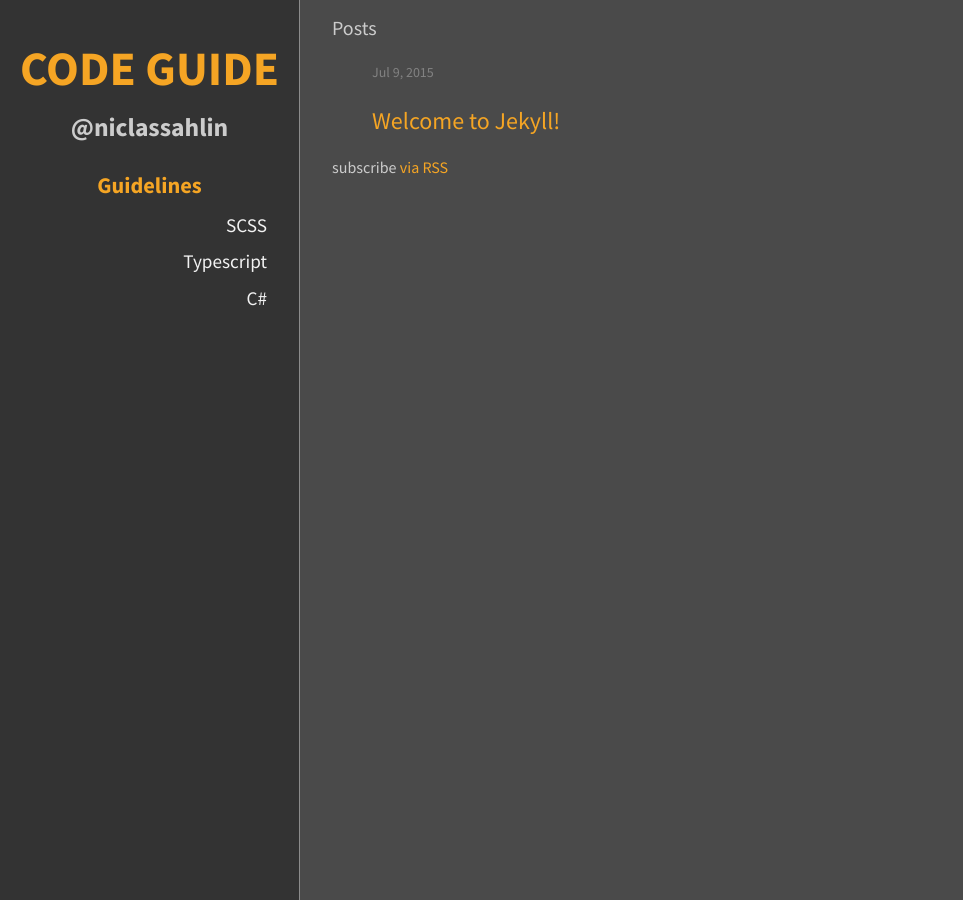
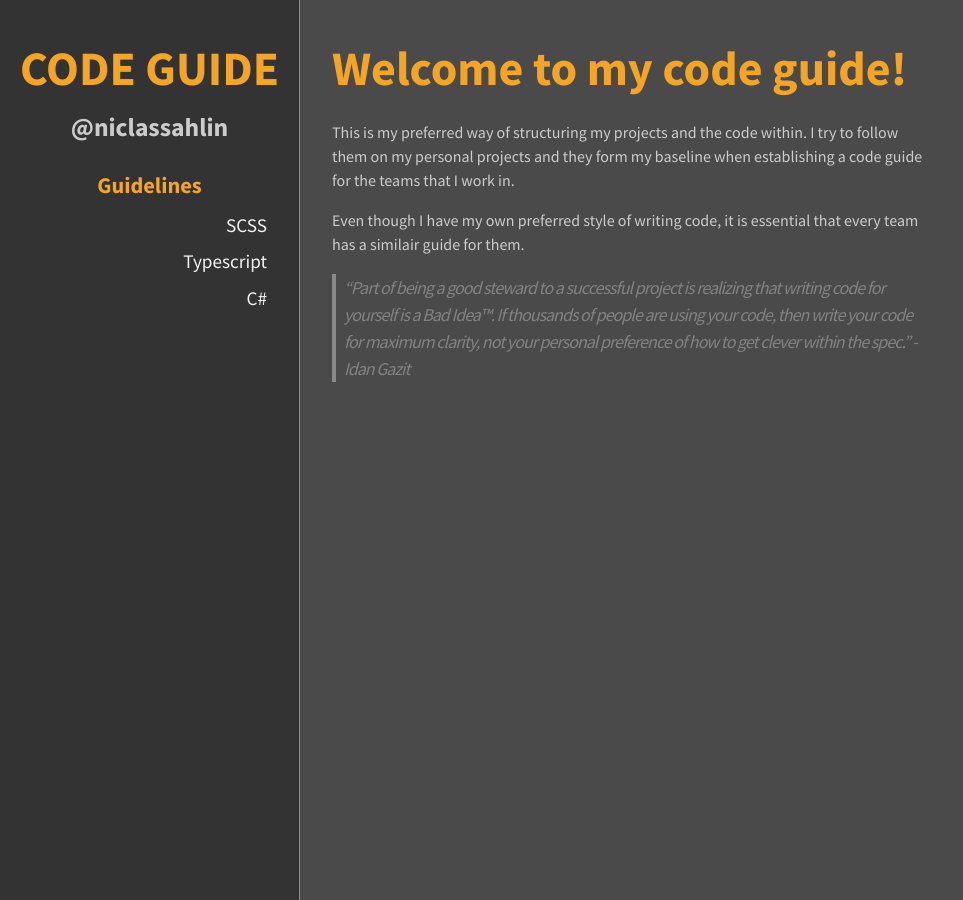
Before and after one commit to niclasgillberg/codeguide, a Jekyll site: the page built from index.md, in a window 1280 px wide. Shown: the whole page, without its empty margins (0-963 px from the left). Built offline with Jekyll 4.4.1, drawn with Linux system fonts in a browser that asks for light colours.

Commit message:
Added some styles to the content section and added some content to the start page

```diff
--- a/_layouts/default.html
+++ b/_layouts/default.html
@@ -8,7 +8,7 @@
     <div class="container">
       {% include nav.html %}
 
-      <section class="page-content">
+      <section class="content">
         <div class="wrapper">
           {{ content }}
         </div>
--- a/_sass/_base.scss
+++ b/_sass/_base.scss
@@ -104,9 +104,10 @@ a {
  * Blockquotes
  */
 blockquote {
+    padding-left: $spacing-unit;
+    margin-left: 0;
     color: $grey-color;
-    border-left: 4px solid $grey-color-light;
-    padding-left: $spacing-unit / 2;
+    border-left: 4px solid transparentize($grey-color-light, 0.6);
     font-size: 18px;
     letter-spacing: -1px;
     font-style: italic;
--- /dev/null
+++ b/_sass/_content.scss
@@ -0,0 +1,14 @@
+@import "variables";
+
+.content {
+
+  > .wrapper > * {
+    max-width: 600px;
+  }
+
+  h1 {
+    font-size: 3rem;
+    font-weight: bold;
+    color: $accent-color;
+  }
+}
--- a/_sass/_layout.scss
+++ b/_sass/_layout.scss
@@ -25,7 +25,7 @@
 * Site content
 */
 
-.pageContent {
+.content {
     flex-grow: 1;
 }
 
--- a/css/main.scss
+++ b/css/main.scss
@@ -29,5 +29,6 @@
         "base",
         "layout",
         "nav",
+        "content",
         "syntax-highlighting"
 ;
--- a/index.html
+++ /dev/null
@@ -1,23 +0,0 @@
----
-layout: default
----
-
-<div class="home">
-
-  <h1 class="page-heading">Posts</h1>
-
-  <ul class="post-list">
-    {% for post in site.posts %}
-      <li>
-        <span class="post-meta">{{ post.date | date: "%b %-d, %Y" }}</span>
-
-        <h2>
-          <a class="post-link" href="{{ post.url | prepend: site.baseurl }}">{{ post.title }}</a>
-        </h2>
-      </li>
-    {% endfor %}
-  </ul>
-
-  <p class="rss-subscribe">subscribe <a href="{{ "/feed.xml" | prepend: site.baseurl }}">via RSS</a></p>
-
-</div>
--- /dev/null
+++ b/index.md
@@ -0,0 +1,11 @@
+---
+layout: default
+---
+
+# Welcome to my code guide!
+
+This is my preferred way of structuring my projects and the code within. I try to follow them on my personal projects and they form my baseline when establishing a code guide for the teams that I work in.
+
+Even though I have my own preferred style of writing code, it is essential that every team has a similair guide for them.
+
+>"Part of being a good steward to a successful project is realizing that writing code for yourself is a Bad Idea™. If thousands of people are using your code, then write your code for maximum clarity, not your personal preference of how to get clever within the spec." - Idan Gazit
```
Also changed, not shown: guidelines/scss/index.md (+2 -0 lines).
